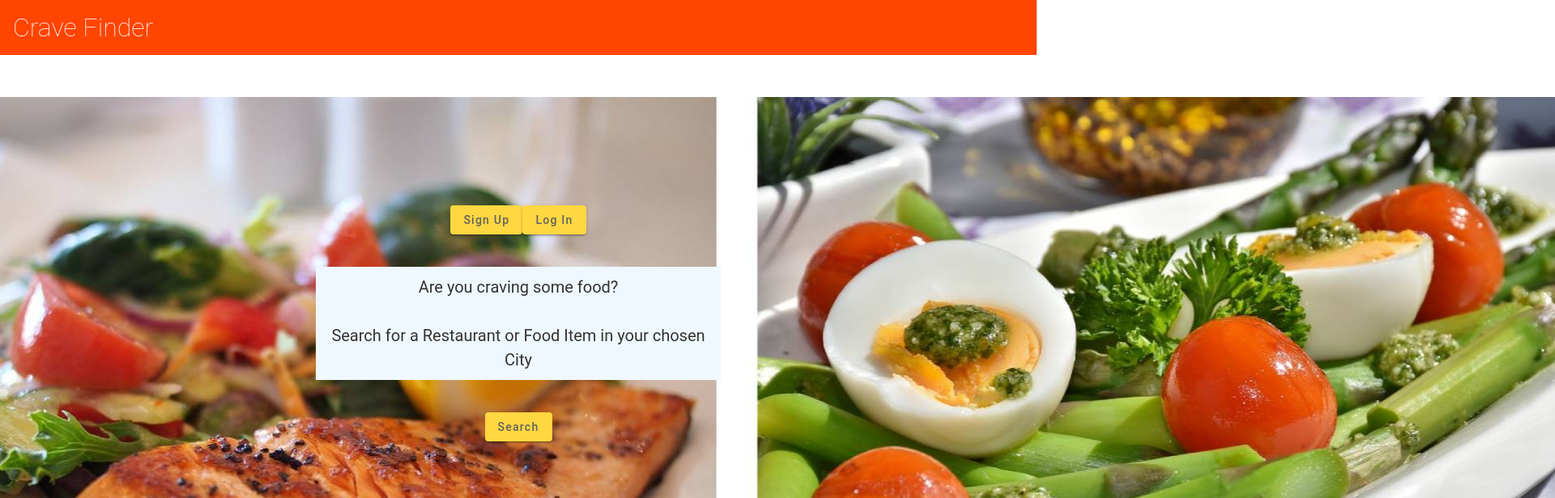
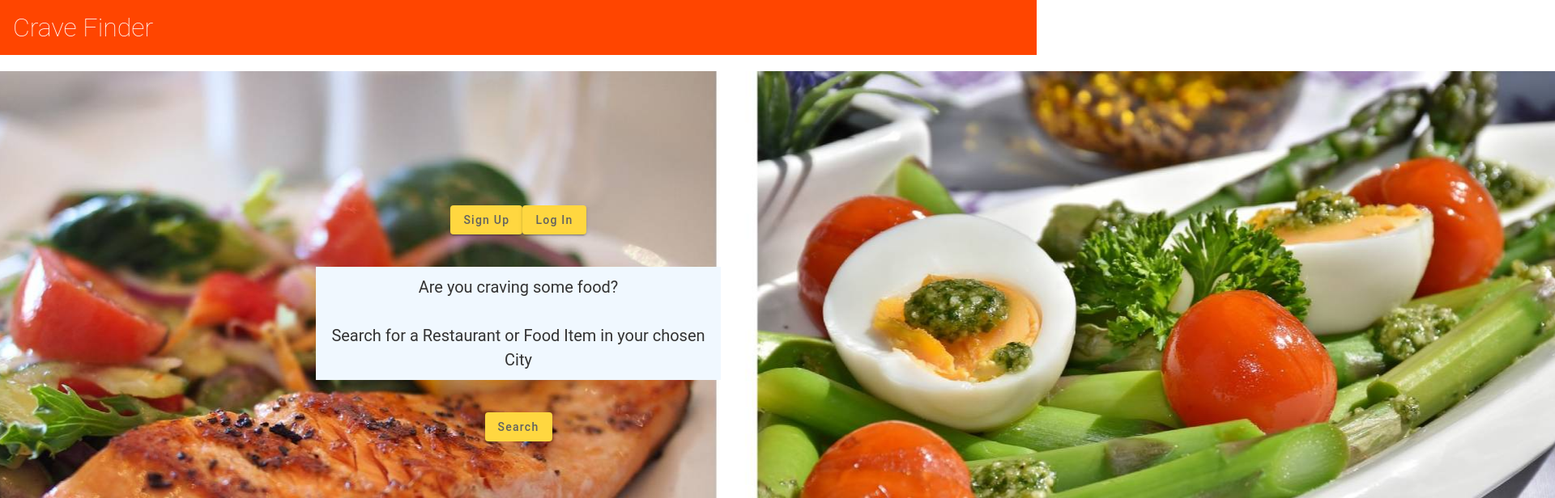
Before and after one commit to ZacharyBournand/crave-finder, an Angular app in the folder frontend/crave-finder/: page / in a window 1280 px wide. Shown: the top 616 px of the page at 81% size, 1920 px wide, since content can reach past the window. Built offline with nearby package versions, Linux system fonts and the light colour scheme.

Commit message:
slightly altered home-page

```diff
--- a/frontend/crave-finder/src/app/home-page/home-page.component.css
+++ b/frontend/crave-finder/src/app/home-page/home-page.component.css
@@ -4,6 +4,7 @@ div {
     left: 50%;
     transform: translate(-50%, -50%);
     text-align: center;
+    overflow: hidden
 }
 
 p {
@@ -17,10 +18,10 @@ p {
 }
 
 .slider-ltr {
-    top: 15%;
+    top: 11%;
     text-align: center;
     overflow: hidden;
-    position: absolute;
+    position: fixed;
     animation: linear scroll 20s infinite;
     height: 700px;
     width: 9982px;
```
